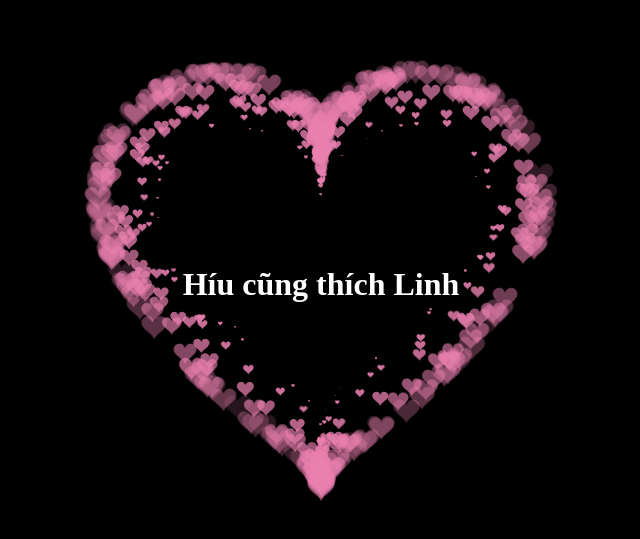
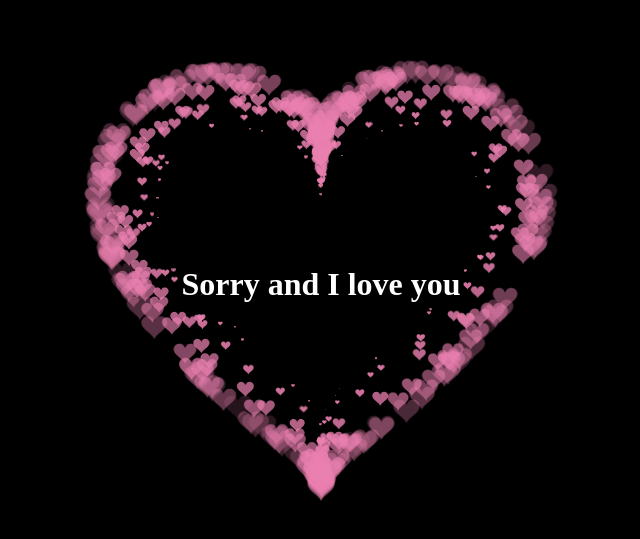
Before and after one commit to DoMinhHieu1997/heart, a plain HTML site: page index.html in a window 1280 px wide. Shown: the part 123-662 px from the top of the page, without its empty margins (319-959 px from the left). Drawn offline with Linux system fonts and the light colour scheme.

Commit message:
Update index.html

```diff
--- a/index.html
+++ b/index.html
@@ -35,7 +35,7 @@
 
 <BODY>
 
-  <h1>Híu cũng thích Linh</h1>
+  <h1>Sorry and I love you</h1>
 
   <canvas id="pinkboard"></canvas>
   <script>
```
